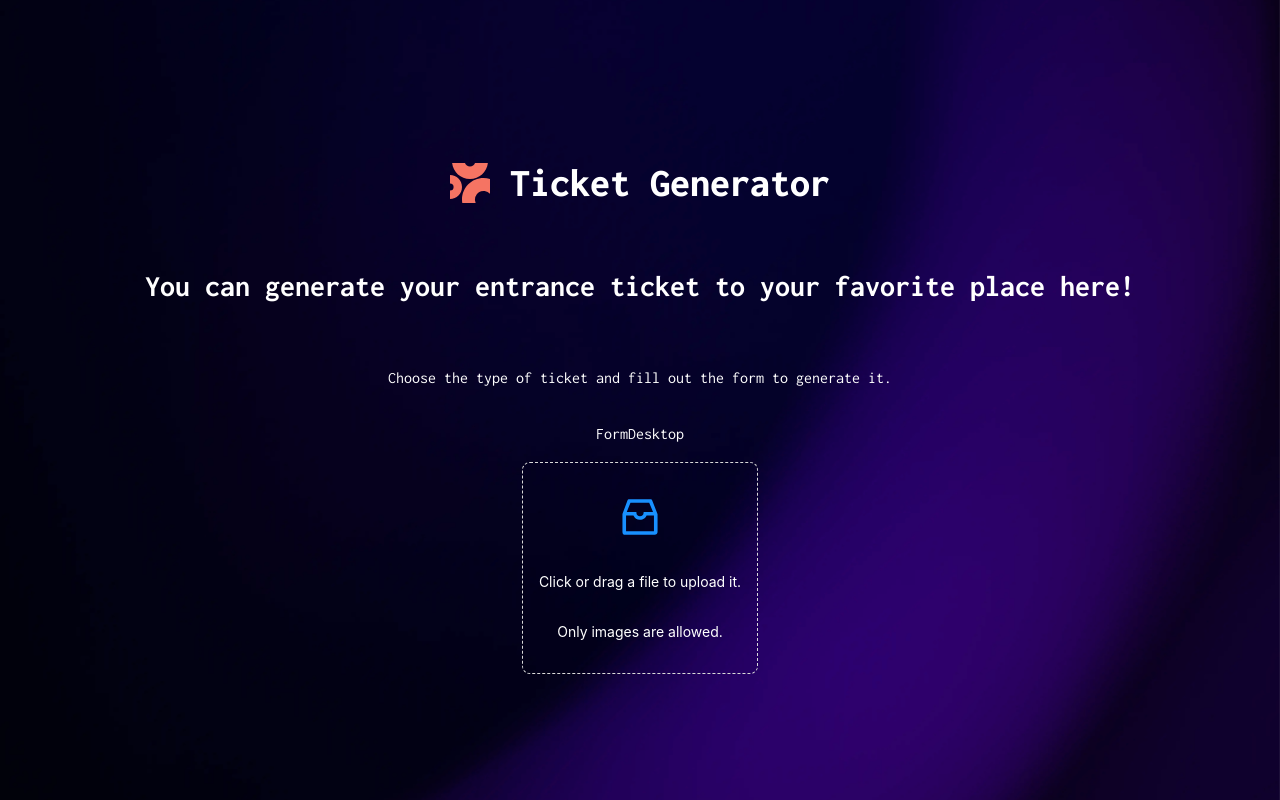
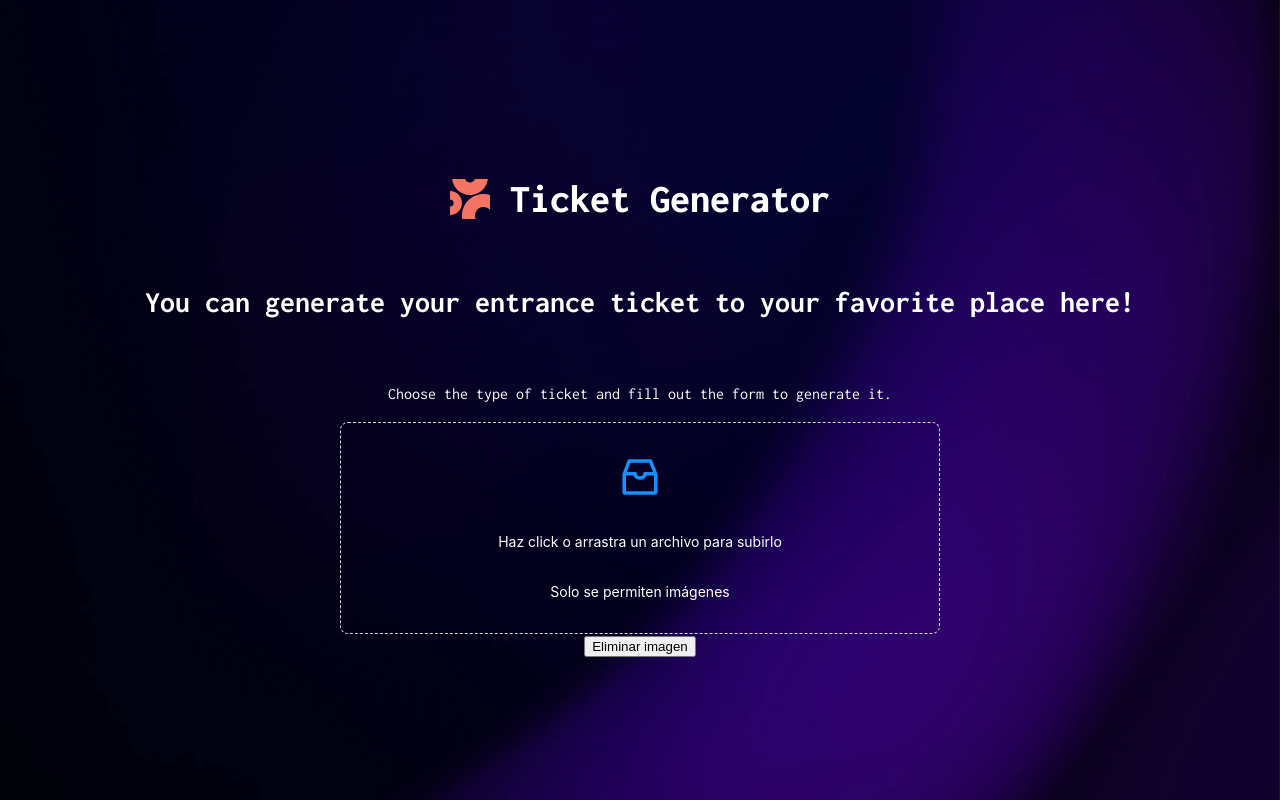
Before and after one commit to DIbarguenCurrea/conference-ticket-generator, a React (Vite) app in the folder conference-ticket-generator/: page / in a window 1280 px wide. Built offline with nearby package versions, Linux system fonts and the light colour scheme.

Commit message:
Saved Image Local Storage

```diff
--- a/conference-ticket-generator/src/components/formGeneratorDesktop/FormDesktop.jsx
+++ b/conference-ticket-generator/src/components/formGeneratorDesktop/FormDesktop.jsx
@@ -3,7 +3,6 @@ import UploadFile from "../uploadFile/UploadFile";
 function FormDesktop() {
   return (
     <div>
-      <p>FormDesktop</p>
       <UploadFile />
     </div>
   );
--- a/conference-ticket-generator/src/components/uploadFile/UploadFile.jsx
+++ b/conference-ticket-generator/src/components/uploadFile/UploadFile.jsx
@@ -1,4 +1,4 @@
-import { useState } from "react";
+import { useEffect, useState } from "react";
 import { InboxOutlined } from "@ant-design/icons";
 import { message, Upload } from "antd";
 
@@ -6,31 +6,68 @@ const { Dragger } = Upload;
 
 function UploadFile() {
   const [file, setFile] = useState(null);
+
+  // Cargar imagen desde localStorage al iniciar
+  useEffect(() => {
+    const savedImage = localStorage.getItem("uploadedImage");
+    if (savedImage) {
+      setFile(savedImage);
+    }
+  }, []);
+
+  // Guardar imagen en el localStorage
+  const handleChange = (info) => {
+    const { status, originFileObj } = info.file;
+
+    if (status === "done" || status == "uploading") {
+      const reader = new FileReader();
+      reader.onload = () => {
+        const imageUrl = reader.result;
+        setFile(imageUrl);
+        localStorage.setItem("uploadedImage", imageUrl); // Guarda la imagen en el localStorage
+        message.success("guardado correctamente.");
+      };
+      reader.readAsDataURL(originFileObj);
+    } else if (status === "error") {
+      message.error("Error al cargar la imagen.");
+    }
+  };
+
   const uploadProps = {
     name: "file",
     multiple: false,
     showUploadList: false,
+    customRequest: ({ file, onSuccess }) => {
+      // Simulamos una subida exitosa inmediata
+      setTimeout(() => {
+        onSuccess("ok");
+      }, 0);
+    },
     beforeUpload: (file) => {
-      const isImage = file.type.startWith("image/");
+      const isImage = file.type.startsWith("image/");
       if (!isImage) {
-        message.error("You can only upload image file!");
+        message.error("Solo puedes subir archivos de imagen!");
+        return Upload.LIST_IGNORE;
       }
-      return isImage || Upload.LIST_IGNORE;
+      return true;
     },
+    onChange: handleChange,
   };
 
   return (
     <div>
+      <div style={{ width: "600px" }}>
+        {!file ? (
           <Dragger {...uploadProps}>
             <p className="ant-upload-drag-icon">
               <InboxOutlined style={{ fontSize: "48px", color: "#1890ff" }} />
             </p>
             <div className="drag-text">
-          <p>Click or drag a file to upload it.</p>
-          <p>Only images are allowed.</p>
+              <p>Haz click o arrastra un archivo para subirlo</p>
+              <p>Solo se permiten imágenes</p>
             </div>
           </Dragger>
-      {file && (
+        ) : (
           <div style={{ marginTop: "20px" }}>
             <p>Vista previa:</p>
             <img
@@ -41,6 +78,16 @@ function UploadFile() {
           </div>
         )}
       </div>
+
+      <button
+        onClick={() => {
+          setFile(null);
+          localStorage.removeItem("uploadedImage");
+        }}
+      >
+        Eliminar imagen
+      </button>
+    </div>
   );
 }
 
```
Lines whose indentation alone changed are shown as unchanged.
